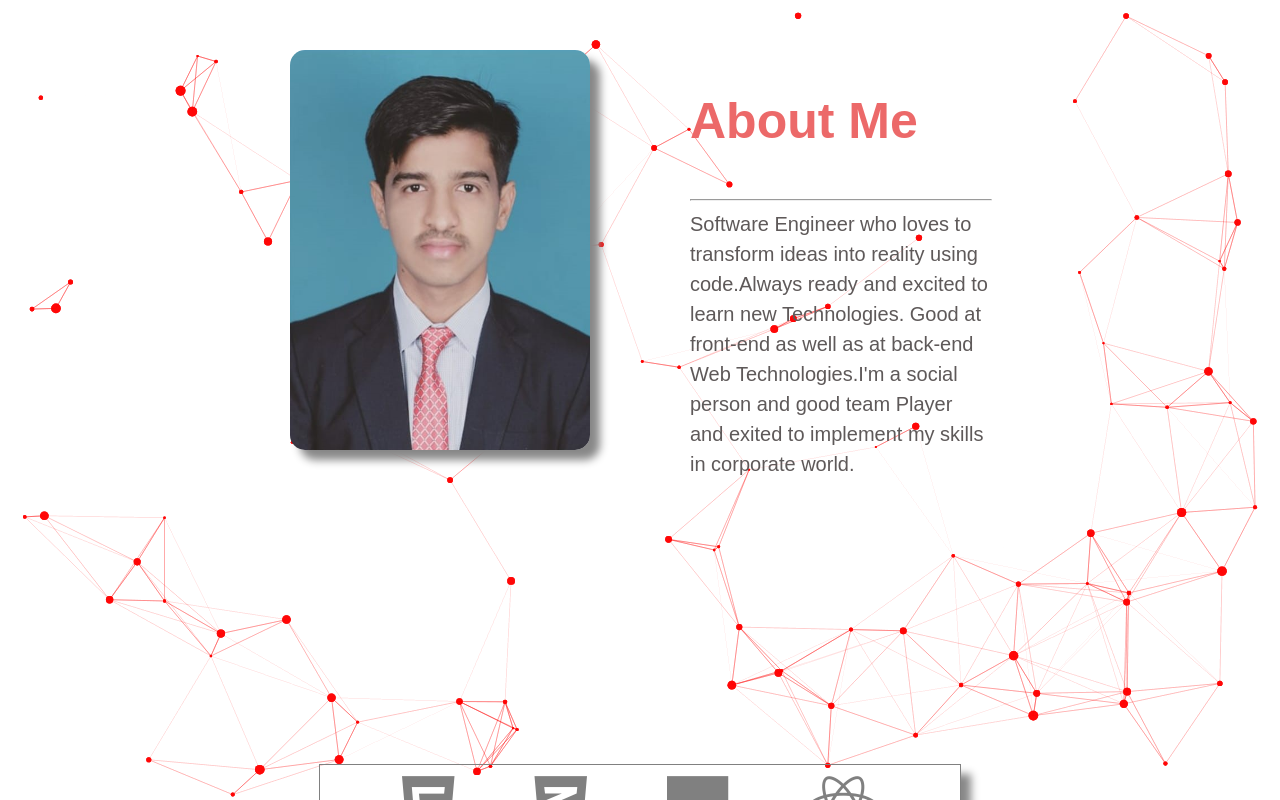
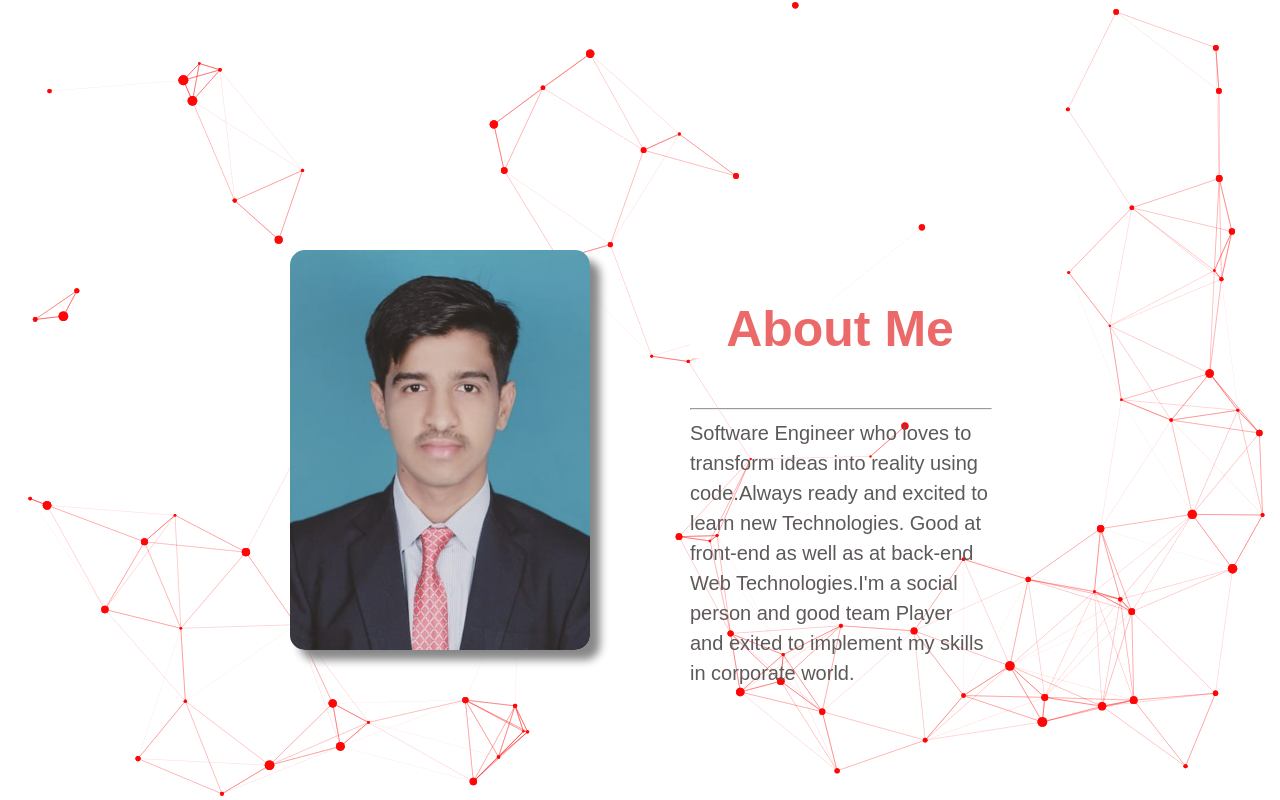
Before and after one commit to jaydeepmane4329/React-Portfolio, a React (Create React App) app: page / in a window 1280 px wide. Shown: the top 800 px of the page. Built offline with nearby package versions, Linux system fonts and the light colour scheme; a web font is replaced by a local one.

Commit message:
button insertion

```diff
--- a/package.json
+++ b/package.json
@@ -11,7 +11,10 @@
     "react-dom": "^17.0.2",
     "react-particles-js": "^3.5.3",
     "react-rellax": "^1.0.3",
+    "react-router": "^5.2.1",
+    "react-router-dom": "^5.3.0",
     "react-scripts": "4.0.3",
+    "react-scroll": "^1.8.4",
     "react-tsparticles": "^1.35.1",
     "web-vitals": "^1.1.2"
   },
--- a/src/App.js
+++ b/src/App.js
@@ -1,7 +1,7 @@
 // import logo from './logo.svg';
 
 // import './App.css';
-// import Contact from './Components/Contact';
+import Contact from './Components/Contact';
 import Header from './Components/Header';
 import Projects from './Components/Projects';
 import Skills from './Components/Skills';
@@ -17,7 +17,7 @@ function App() {
           <Header />
          <Skills  />
          <Projects />
-          {/* <Contact />  */}
+          <Contact />
        </>
   );
 }
--- a/src/Components/Contact.js
+++ b/src/Components/Contact.js
@@ -11,11 +11,11 @@ function Contact(){
         <div className='wrapper'
         data-aos="zoom-in"
          data-aos-offset="0"
-         data-aos-delay="10"
+         data-aos-delay="0"
          data-aos-duration="1000"
          data-aos-easing="ease-in-out"
          data-aos-mirror="true"
-         data-aos-once="true"
+         data-aos-once="false"
          data-aos-anchor-placement="bottom-bottom">
       <h2 className='contactHead'>Connect With Me</h2>
 
--- a/src/Components/Header.js
+++ b/src/Components/Header.js
@@ -1,4 +1,5 @@
 // import Image from './Images/Profile.jpg';
+
 import { header } from '../Profile';
 import './Styles/Header.css'
 import AOS from 'aos';
@@ -10,13 +11,13 @@ AOS.init();
 
 function Header(){
     return(
-        <div   data-aos="zoom-in"
+        <div id='header'  data-aos="zoom-in"
         data-aos-offset="0"
         data-aos-delay="10"
         data-aos-duration="1000"
         data-aos-easing="ease-in-out"
         data-aos-mirror="true"
-        data-aos-once="true"
+        data-aos-once="false"
         data-aos-anchor-placement="top-center" className='header'>
                 <div className="left">{header.pic}</div>
 
--- a/src/Components/ProjectBox.js
+++ b/src/Components/ProjectBox.js
@@ -7,7 +7,7 @@ function ProjectBox(props){
         data-aos-duration="1000"
         data-aos-easing="ease-in-out"
         data-aos-mirror="true"
-        data-aos-once="true"
+        data-aos-once="false"
         data-aos-anchor-placement="top-center">
         <div className='background'>
              <div className ='img'>{props.img}</div>
--- a/src/Components/Projects.js
+++ b/src/Components/Projects.js
@@ -30,7 +30,7 @@ function Projects(){
         data-aos-duration="1000"
         data-aos-easing="ease-in-out"
         data-aos-mirror="true"
-        data-aos-once="true"
+        data-aos-once="false"
         data-aos-anchor-placement="top-center">Projects</h5>
         <div
 
--- a/src/Components/SkillBar.js
+++ b/src/Components/SkillBar.js
@@ -8,7 +8,7 @@ function SkillBar(props){
          data-aos-duration="1000"
          data-aos-easing="ease-in-out"
          data-aos-mirror="true"
-         data-aos-once="true"
+         data-aos-once="false"
          data-aos-anchor-placement="bottom-bottom">
              <p3>{props.skill}</p3>
              <h6>{props.name}</h6>
--- a/src/Components/Styles/Header.css
+++ b/src/Components/Styles/Header.css
@@ -13,10 +13,12 @@
     opacity: 10;
     border: none;
     box-shadow: 10px 10px 8px #888888;
+    margin-top: 200px;
 }
 .right{
   margin: 50px;
   width: 300px;
+  margin-top: 200px;
 
 }
 h2{
--- a/src/Components/Styles/Title.css
+++ b/src/Components/Styles/Title.css
@@ -3,10 +3,32 @@
  display: flex;
  justify-content: center;
 }
+  #btn{
+  margin-top:600px ;
+  position: absolute;
+      letter-spacing: 5px;
+      font-family: sans-serif;
+      font-weight: bold;
+      /* color:blueviolet; */
+     font-size: 30px;
+     border: none;
+     color:black;
+     /* background-color: tomato; */
+}
+#btn i{
+  color: black;
+  font-size: 25px;
+
+}
+#btn:hover{
+  cursor: pointer;
+  /* background-color: rgb(241, 76, 47); */
+}
+
 
 #tsparticles{
     z-index: -1;
-    width:auto;
+    width:100%;
   }
   h1{
       margin-top: 300px;
@@ -67,7 +89,6 @@ font-family: 'Titillium Web', sans-serif;
     }
     .main{
       width: 100%;
-      height: 500px;
     }
     #tsparticles{
       width: 100%;
@@ -75,4 +96,7 @@ font-family: 'Titillium Web', sans-serif;
     .cartoon{
     margin-top: 100px;
     }
+    #btn{
+      margin-top: 500px;
+    }
   }
--- a/src/Components/Styles/skills.css
+++ b/src/Components/Styles/skills.css
@@ -23,12 +23,14 @@ h6{
     font-family: sans-serif;
     text-align: center;
     font-size: 15px;
+
 }
 h5{
     text-align: center;
     font-size: 50px;
     font-family: Georgia, 'Times New Roman', Times, serif;
     color:rgb(240, 77, 77);
+    margin-top: 200px;
 }
 h5:hover{
     color: teal;
--- a/src/Components/Title.js
+++ b/src/Components/Title.js
@@ -1,4 +1,4 @@
-
+import {Link} from 'react-scroll';
 import React from 'react';
 import Particles from "react-tsparticles";
 import { title } from '../Profile';
@@ -23,6 +23,11 @@ function Title(){
           <h1>{title.name}</h1>
 
           <p class="typewriter">This Is My Portfolio...</p>
+
+           <Link id='btn' activeClass='active'
+           to='header'>
+          <button >Click <i class="fas fa-mouse"></i> Here</button>
+          </Link>
 
           </div>
 
```
Also changed, not shown: 1 other file (tests, documents, lock files or other folders).
